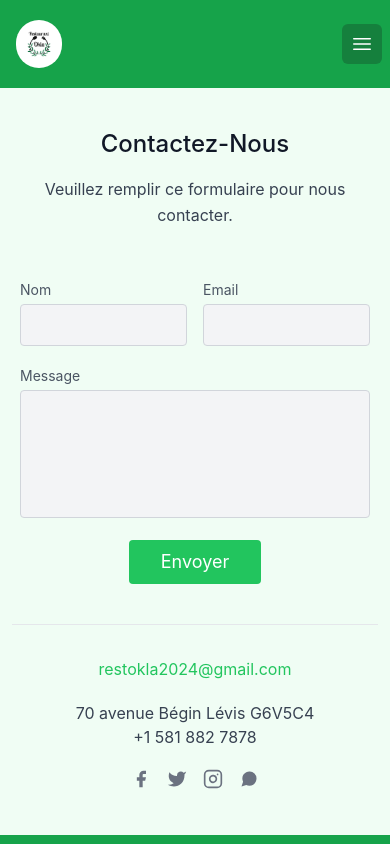
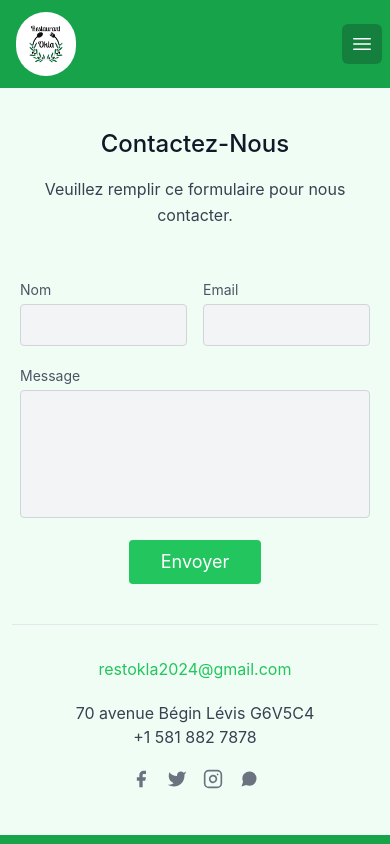
Before and after one commit to AnasBeast/Okla-Restaurant, a React (Create React App) app in the folder frontend/: page /contact in a window 390 px wide. Shown: the top 844 px of the page. Built offline with nearby package versions, Linux system fonts and the light colour scheme.

Commit message:
mobile screen

```diff
--- a/frontend/src/components/Navbar.jsx
+++ b/frontend/src/components/Navbar.jsx
@@ -29,11 +29,11 @@ const Navbar = () => {
       <div className="max-w-7xl mx-auto px-4 sm:px-6 lg:px-8 py-3 md:py-6 md:space-x-10">
         <div className="flex items-center justify-between h-16">
           <div className="flex items-center justify-between w-5/6">
-            <Link to="/" className="flex-shrink-0">
+            <Link to="/">
               <img
-                className="h-12 w-auto sm:h-24 bg-white rounded-full p-2 transition-transform duration-300 hover:scale-105"
+                className="h-16 w-auto sm:h-24 bg-white rounded-full p-2"
                 src="/assets/logo.png"
-                alt="Restaurant Okla"
+                alt="Restaurant Okla logo"
               />
             </Link>
 
--- a/frontend/src/screens/Menu.jsx
+++ b/frontend/src/screens/Menu.jsx
@@ -13,7 +13,7 @@ const MenuItem = ({ item,index }) => (
     key={index}
     className="rounded-lg shadow-md overflow-hidden transition-transform duration-300 hover:scale-105 justify-items-center flex-col gap-2 md:gap-4"
   >
-    <div className="relative h-60">
+    <div className="relative h-60 w-full object-contain">
       {item.promo && (
         <img
           src="https://static.vecteezy.com/system/resources/previews/010/176/890/non_2x/promo-element-marketing-strategy-label-with-red-color-background-free-png.png"
```
Also changed, not shown: 1 other file (tests, documents, lock files or other folders).
